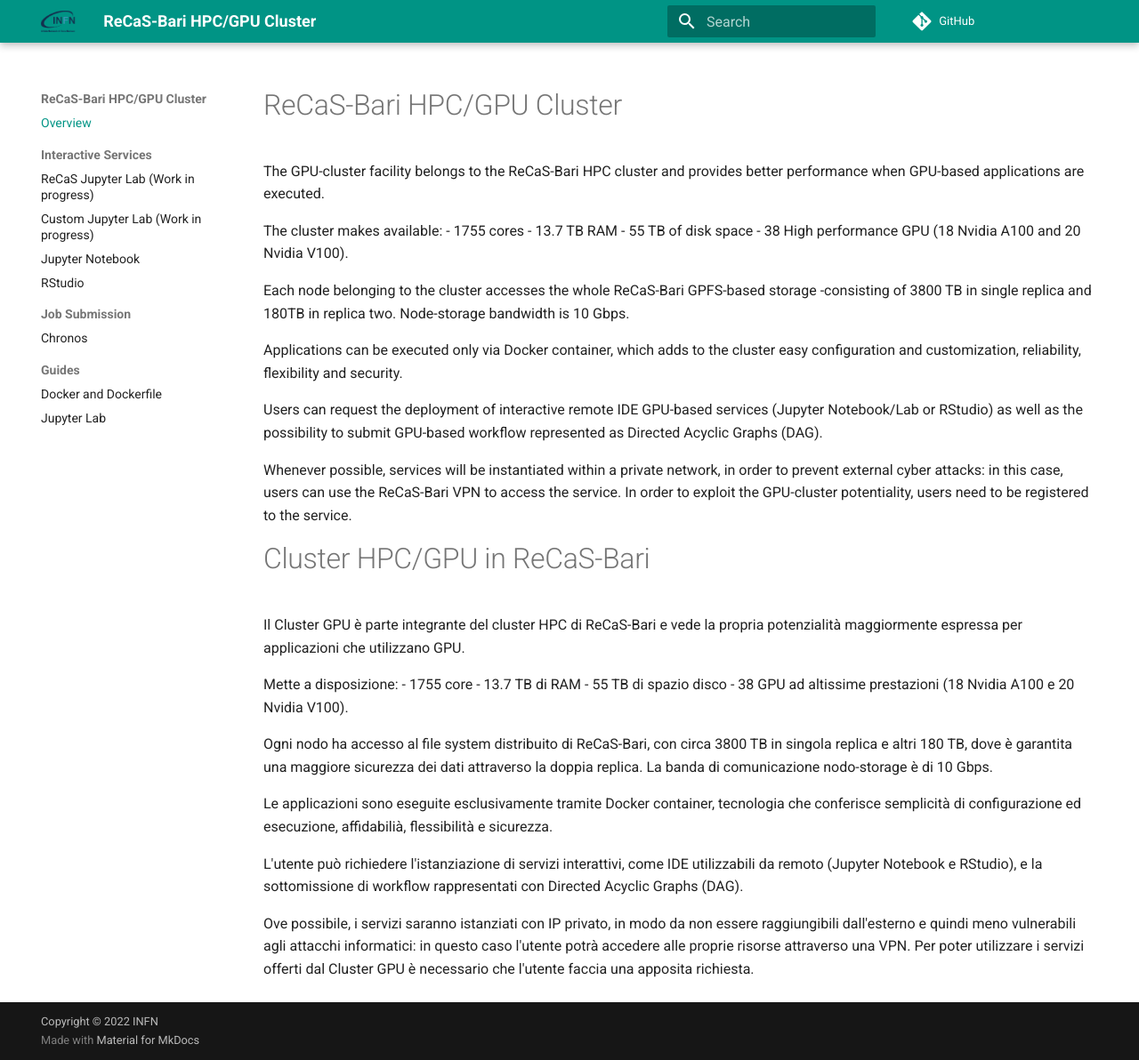
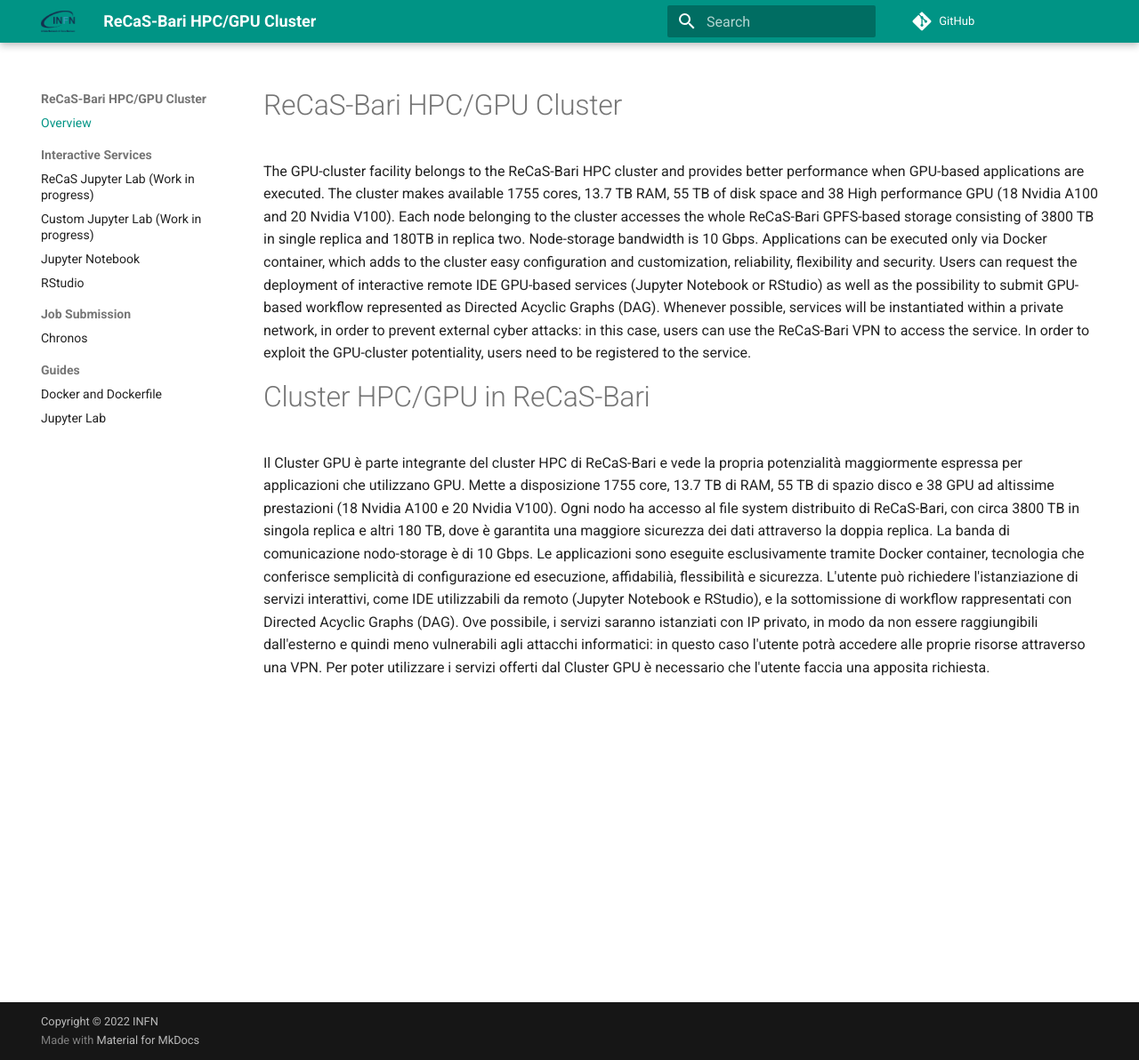
Before and after one commit to jvino/cluster-hpc-gpu-guides, an MkDocs documentation site: the page built from docs/index.md, in a window 1280 px wide and 1192 px high. Shown: the whole window at 89% size. Built offline with MkDocs 1.6.1 and Material for MkDocs 9.7.7, drawn with Linux system fonts in a browser that asks for light colours; comment, search, counter and statistics services are not loaded.

Commit message:
Review intro

```diff
--- a/docs/index.md
+++ b/docs/index.md
@@ -1,34 +1,13 @@
 # ReCaS-Bari HPC/GPU Cluster
-The GPU-cluster facility belongs to the ReCaS-Bari HPC cluster and provides better performance when GPU-based applications are executed.
-
-The cluster makes available:
- - 1755 cores
- - 13.7 TB RAM
- - 55 TB of disk space
- - 38 High performance GPU (18 Nvidia A100 and 20 Nvidia V100).
-
-Each node belonging to the cluster accesses the whole ReCaS-Bari GPFS-based storage -consisting of 3800 TB in single replica and 180TB in replica two. Node-storage bandwidth is 10 Gbps.
-
+The GPU-cluster facility belongs to the ReCaS-Bari HPC cluster and provides better performance when GPU-based applications are executed. The cluster makes available 1755 cores, 13.7 TB RAM, 55 TB of disk space and 38 High performance GPU (18 Nvidia A100 and 20 Nvidia V100). Each node belonging to the cluster accesses  the whole ReCaS-Bari GPFS-based storage consisting of 3800 TB in single replica and 180TB in replica two. Node-storage bandwidth is 10 Gbps.
 Applications can be executed only via Docker container, which adds to the cluster easy configuration and customization, reliability, flexibility and security.
-
-Users can request the deployment of interactive remote IDE GPU-based services (Jupyter Notebook/Lab or RStudio) as well as the possibility to submit GPU-based workflow represented as Directed Acyclic Graphs (DAG).
-
+Users can request the deployment of interactive remote IDE GPU-based services (Jupyter Notebook or RStudio) as well as the possibility to submit GPU-based workflow represented as Directed Acyclic Graphs (DAG).
 Whenever possible, services will be instantiated within a private network, in order to prevent external cyber attacks: in this case, users can use the ReCaS-Bari VPN to access the service. In order to exploit the GPU-cluster potentiality, users need to be registered to the service.
 
 
+
 # Cluster HPC/GPU in ReCaS-Bari
-Il Cluster GPU è parte integrante del cluster HPC di ReCaS-Bari e vede la propria potenzialità maggiormente espressa per applicazioni che utilizzano GPU.
-
-Mette a disposizione:
-- 1755 core
-- 13.7 TB di RAM
-- 55 TB di spazio disco
-- 38 GPU ad altissime prestazioni (18 Nvidia A100 e 20 Nvidia V100).
-
-Ogni nodo ha accesso al file system distribuito di ReCaS-Bari, con circa 3800 TB in singola replica e altri 180 TB, dove è garantita una maggiore sicurezza dei dati attraverso la doppia replica. La banda di comunicazione nodo-storage è di 10 Gbps.
-
+Il Cluster GPU è parte integrante del cluster HPC di ReCaS-Bari e vede la propria potenzialità maggiormente espressa per applicazioni che utilizzano GPU. Mette a disposizione 1755 core, 13.7 TB di RAM, 55 TB di spazio disco e 38 GPU ad altissime prestazioni (18 Nvidia A100 e 20 Nvidia V100). Ogni nodo ha accesso al file system distribuito di ReCaS-Bari, con circa 3800 TB in singola replica e altri 180 TB, dove è garantita una maggiore sicurezza dei dati attraverso la doppia replica. La banda di comunicazione nodo-storage è di 10 Gbps.
 Le applicazioni sono eseguite esclusivamente tramite Docker container, tecnologia che conferisce semplicità di configurazione ed esecuzione, affidabilià, flessibilità e sicurezza.
-
 L'utente può richiedere l'istanziazione di servizi interattivi, come IDE utilizzabili da remoto (Jupyter Notebook e RStudio), e la sottomissione di workflow rappresentati con Directed Acyclic Graphs (DAG).
-
 Ove possibile, i servizi saranno istanziati con IP privato, in modo da non essere raggiungibili dall'esterno e quindi meno vulnerabili agli attacchi informatici: in questo caso l'utente potrà accedere alle proprie risorse attraverso una VPN. Per poter utilizzare i servizi offerti dal Cluster GPU è necessario che l'utente faccia una apposita richiesta.
```
